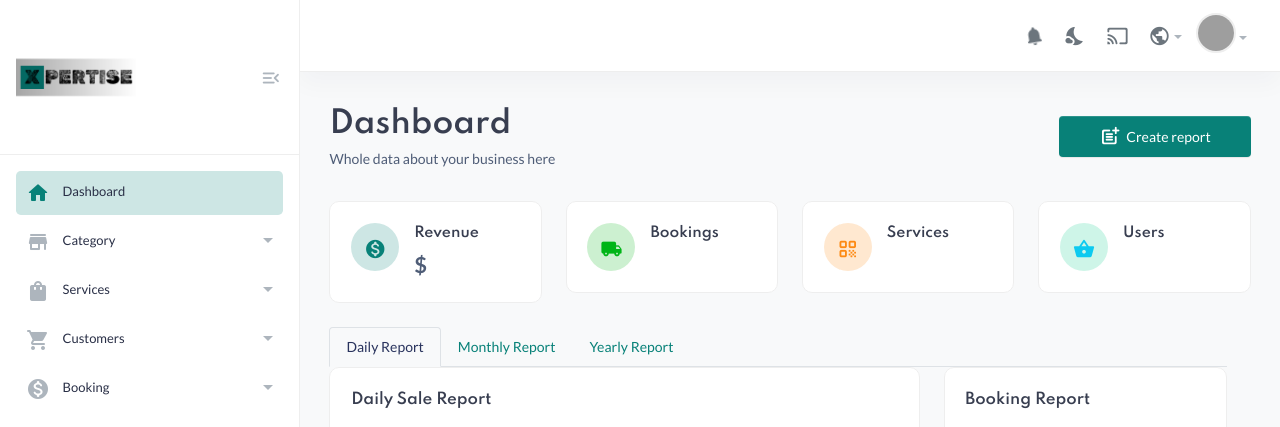
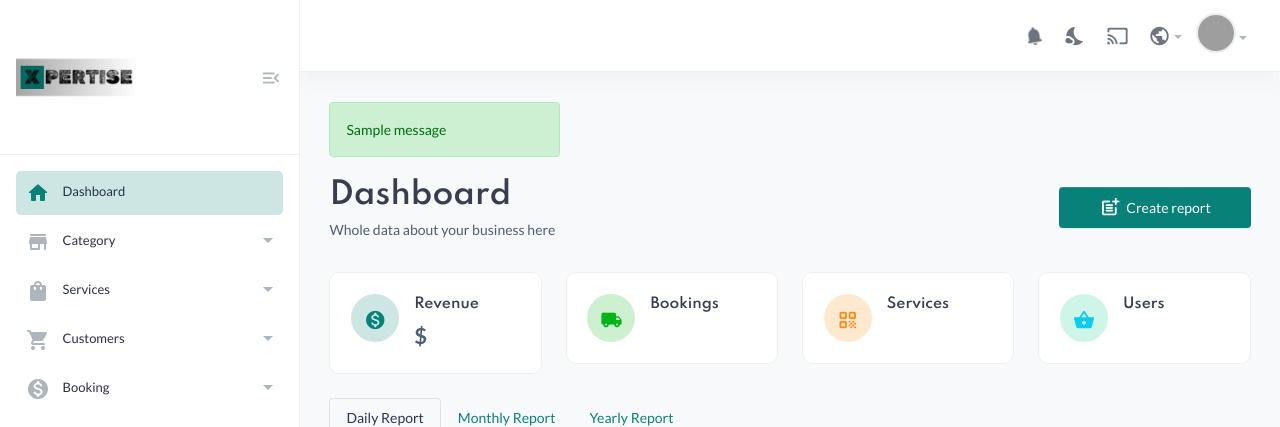
Before and after one commit to HarryMonse/Xpertise-E-commerce, a Django app: page /admin_index/ in a window 1280 px wide. Shown: the top 427 px of the page. Run offline with Django 4.2, Linux system fonts and the light colour scheme; tables that the repository leaves empty hold one stand-in row (values such as "Sample post"); one stand-in notice (Sample message) is shown; parts of the project's set-up code (start-up, migrations or seed data) failed here and were passed over; some libraries are stand-ins or nearby versions; grey boxes are pictures that could not be loaded.

Commit message:
After the corrections - All Set

```diff
--- a/my_project/admin_side/views.py
+++ b/my_project/admin_side/views.py
@@ -30,7 +30,8 @@
 
 def admin_logout(request):
     logout(request)
-    return render(request,'admin_side/admin_login.html')
+    messages.success(request, 'Successfully logged out.')
+    return redirect(admin_login)
 
 
 
--- a/my_project/my_project/settings.py
+++ b/my_project/my_project/settings.py
@@ -89,6 +89,8 @@
     }
 }
 
+AUTH_USER_MODEL='user_side.User'
+
 
 # Password validation
 # https://docs.djangoproject.com/en/4.2/ref/settings/#auth-password-validators
--- a/my_project/templates/admin_side/admin_index.html
+++ b/my_project/templates/admin_side/admin_index.html
@@ -2,6 +2,15 @@
 {% load static %}
 {% block content %}
 <section class="content-main">
+    <div class="col-lg-3">
+        <div class="form-group">
+            {% for message in messages %}
+            <div class="alert alert-success" role="alert">
+                {{message}}
+            </div>
+            {% endfor %}
+        </div>
+    </div>
     <div class="content-header">
         <div>
             <h2 class="content-title card-title">Dashboard </h2>
```
Also changed, not shown: my_project/db.sqlite3 (deleted), my_project/user_side/migrations/0001_initial.py, my_project/user_side/migrations/0002_user_password.py (deleted), my_project/user_side/migrations/0003_alter_user_password.py (deleted), my_project/user_side/migrations/0004_user_created_date_user_date_joined_user_groups_and_more.py (deleted), my_project/user_side/migrations/0005_service_alter_user_options.py (deleted), my_project/user_side/migrations/0006_alter_user_options.py (deleted), 1 other file.
